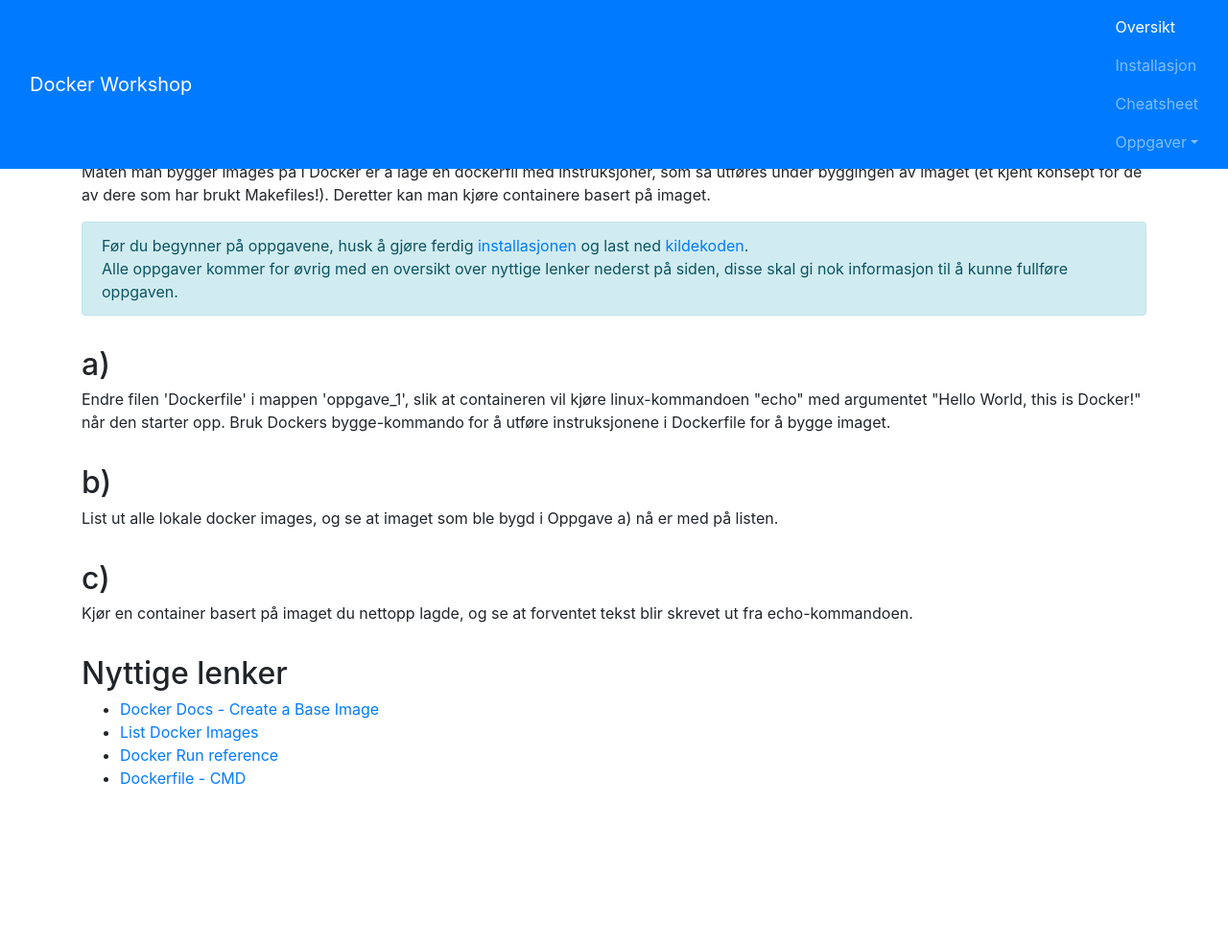
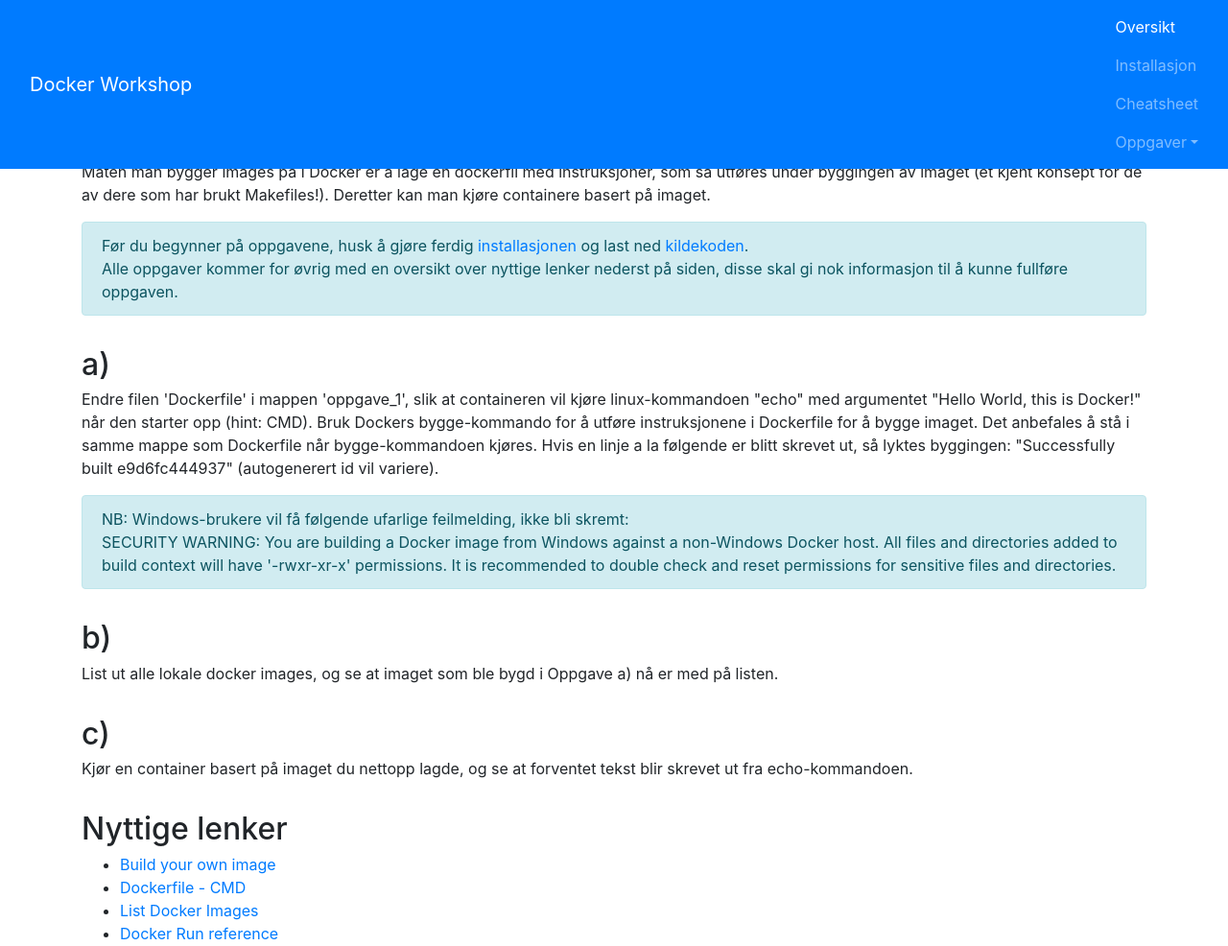
Before and after one commit to eivinwi/docker-rest-service, a website: page app/opg/opg1_customimages.html in a window 1280 px wide. Shown: the whole page at 96% size. Before the commit the page ends 839 px from the top, so only its background shows below. Drawn offline with nearby package versions, Linux system fonts and the light colour scheme.

Commit message:
Litt mer utfyllende info

```diff
--- a/app/opg/opg1_customimages.html
+++ b/app/opg/opg1_customimages.html
@@ -62,9 +62,18 @@
     <h2>a)</h2>
     <p>
         Endre filen 'Dockerfile' i mappen 'oppgave_1', slik at containeren vil kj&oslash;re linux-kommandoen "echo" med argumentet
-        "Hello World, this is Docker!" n&aring;r den starter opp. Bruk Dockers bygge-kommando for &aring; utf&oslash;re instruksjonene i
-        Dockerfile for &aring; bygge imaget.
+        "Hello World, this is Docker!" n&aring;r den starter opp (hint: CMD). Bruk Dockers bygge-kommando for &aring; utf&oslash;re instruksjonene i
+        Dockerfile for &aring; bygge imaget. Det anbefales å stå i samme mappe som Dockerfile når bygge-kommandoen kjøres. Hvis
+        en linje a la f&oslash;lgende er blitt skrevet ut, så lyktes byggingen: "Successfully built e9d6fc444937" (autogenerert
+        id vil variere).
     </p>
+
+    <div class="alert alert-info">
+        NB: Windows-brukere vil få følgende ufarlige feilmelding, ikke bli skremt:<br>
+        SECURITY WARNING: You are building a Docker image from Windows against a non-Windows Docker host. All files and
+        directories added to build context will have '-rwxr-xr-x' permissions. It is recommended to double check and reset
+        permissions for sensitive files and directories.
+    </div>
 
     <h2>b)</h2>
     <p>
@@ -78,10 +87,10 @@
 
     <h2>Nyttige lenker</h2>
     <ul>
-        <li><a href="https://docs.docker.com/engine/userguide/eng-image/baseimages/">Docker Docs - Create a Base Image</a></li>
+        <li><a href="https://docs.docker.com/engine/getstarted/step_four/">Build your own image</a></li>
+        <li><a href="https://docs.docker.com/engine/reference/builder/#cmd">Dockerfile - CMD</a></li>
         <li><a href="https://docs.docker.com/engine/userguide/containers/dockerimages/#listing-images-on-the-host">List Docker Images</a></li>
         <li><a href="https://docs.docker.com/engine/reference/run">Docker Run reference</a></li>
-        <li><a href="https://docs.docker.com/engine/reference/builder/#cmd">Dockerfile - CMD</a></li>
     </ul>
 </div>
 
```
Also changed, not shown: app/index.html (+8 -0 lines).
